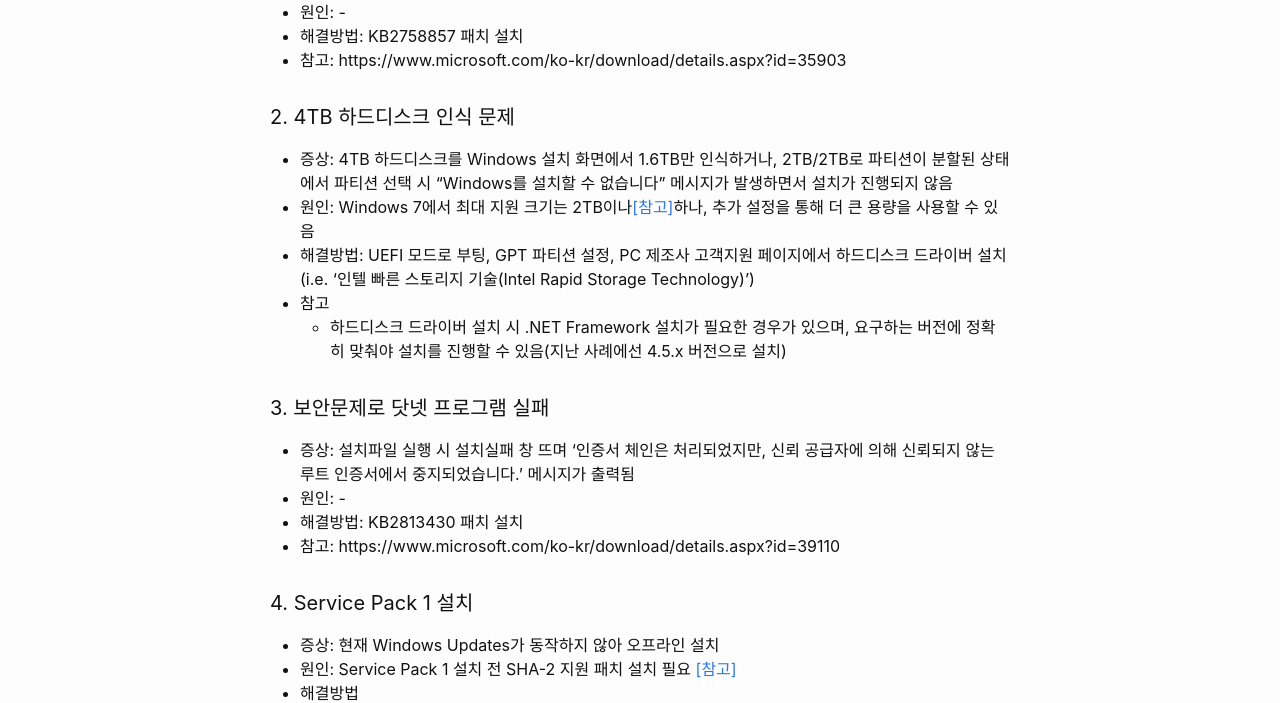
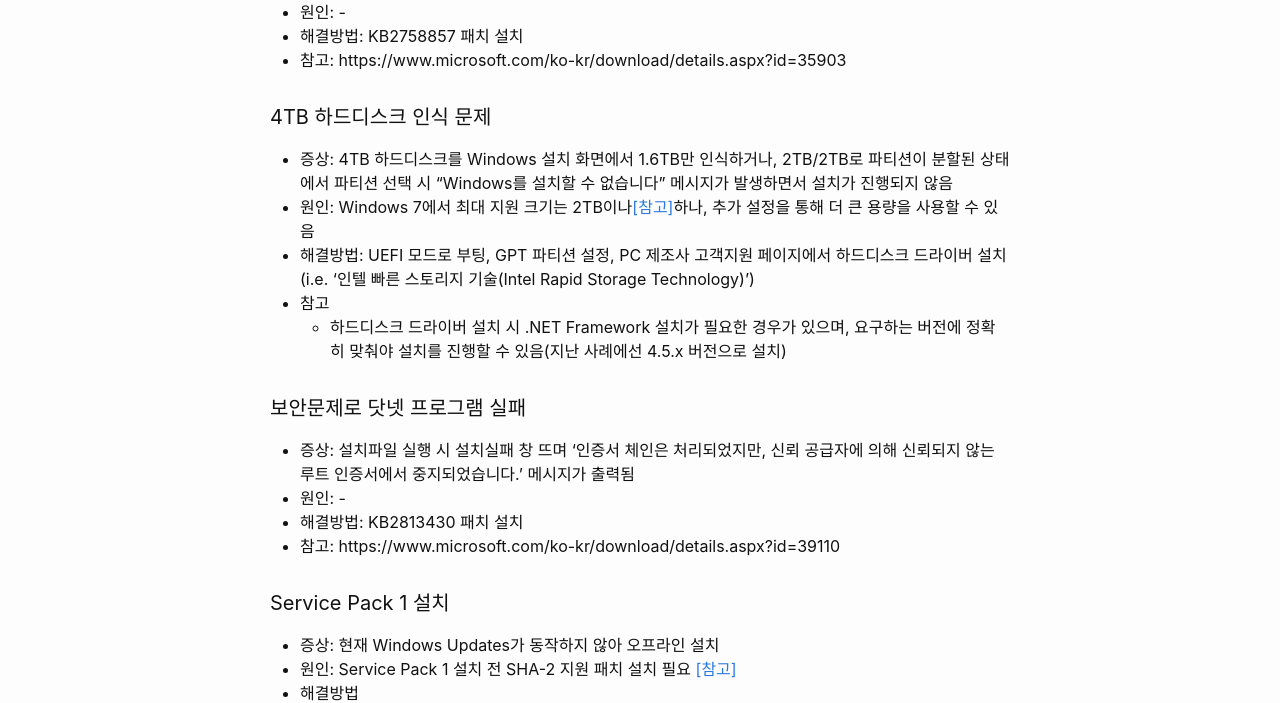
Before and after one commit to thekriz/thekriz.github.io, a Jekyll site: the page built from _posts/2023-08-03-1.md, in a window 1280 px wide. Shown: the part 479-1182 px from the top of the page. Built offline with Jekyll 4.4.1, drawn with Linux system fonts in a browser that asks for light colours.

Commit message:
2023-08-03-1 수정

```diff
--- a/_posts/2023-08-03-1.md
+++ b/_posts/2023-08-03-1.md
@@ -15,20 +15,20 @@ Windows 7이 출시된 이후 Internet Explorer 지원 종료나 보안 기술
 * 참고:
 https://www.microsoft.com/ko-kr/download/details.aspx?id=35903
 
-#### 2. 4TB 하드디스크 인식 문제
+#### 4TB 하드디스크 인식 문제
 * 증상: 4TB 하드디스크를 Windows 설치 화면에서 1.6TB만 인식하거나, 2TB/2TB로 파티션이 분할된 상태에서 파티션 선택 시 "Windows를 설치할 수 없습니다" 메시지가 발생하면서 설치가 진행되지 않음
 * 원인: Windows 7에서 최대 지원 크기는 2TB이나[[참고]](https://learn.microsoft.com/ko-kr/troubleshoot/windows-server/backup-and-storage/support-for-hard-disks-exceeding-2-tb)하나, 추가 설정을 통해 더 큰 용량을 사용할 수 있음
 * 해결방법: UEFI 모드로 부팅, GPT 파티션 설정, PC 제조사 고객지원 페이지에서 하드디스크 드라이버 설치(i.e. '인텔 빠른 스토리지 기술(Intel Rapid Storage Technology)')
 * 참고
   * 하드디스크 드라이버 설치 시 .NET Framework 설치가 필요한 경우가 있으며, 요구하는 버전에 정확히 맞춰야 설치를 진행할 수 있음(지난 사례에선 4.5.x 버전으로 설치)
 
-#### 3. 보안문제로 닷넷 프로그램 실패
+#### 보안문제로 닷넷 프로그램 실패
 * 증상: 설치파일 실행 시 설치실패 창 뜨며 '인증서 체인은 처리되었지만, 신뢰 공급자에 의해 신뢰되지 않는 루트 인증서에서 중지되었습니다.' 메시지가 출력됨
 * 원인: -
 * 해결방법: KB2813430 패치 설치
 * 참고: https://www.microsoft.com/ko-kr/download/details.aspx?id=39110
 
-#### 4. Service Pack 1 설치
+#### Service Pack 1 설치
 * 증상: 현재 Windows Updates가 동작하지 않아 오프라인 설치
 * 원인: Service Pack 1 설치 전 SHA-2 지원 패치 설치 필요 [[참고]](https://support.microsoft.com/ko-kr/topic/windows-%EB%B0%8F-wsus%EC%9D%98-2019-sha-2-%EC%BD%94%EB%93%9C-%EC%84%9C%EB%AA%85-%EC%A7%80%EC%9B%90-%EC%9A%94%EA%B5%AC-%EC%82%AC%ED%95%AD-64d1c82d-31ee-c273-3930-69a4cde8e64f)
 * 해결방법
```
